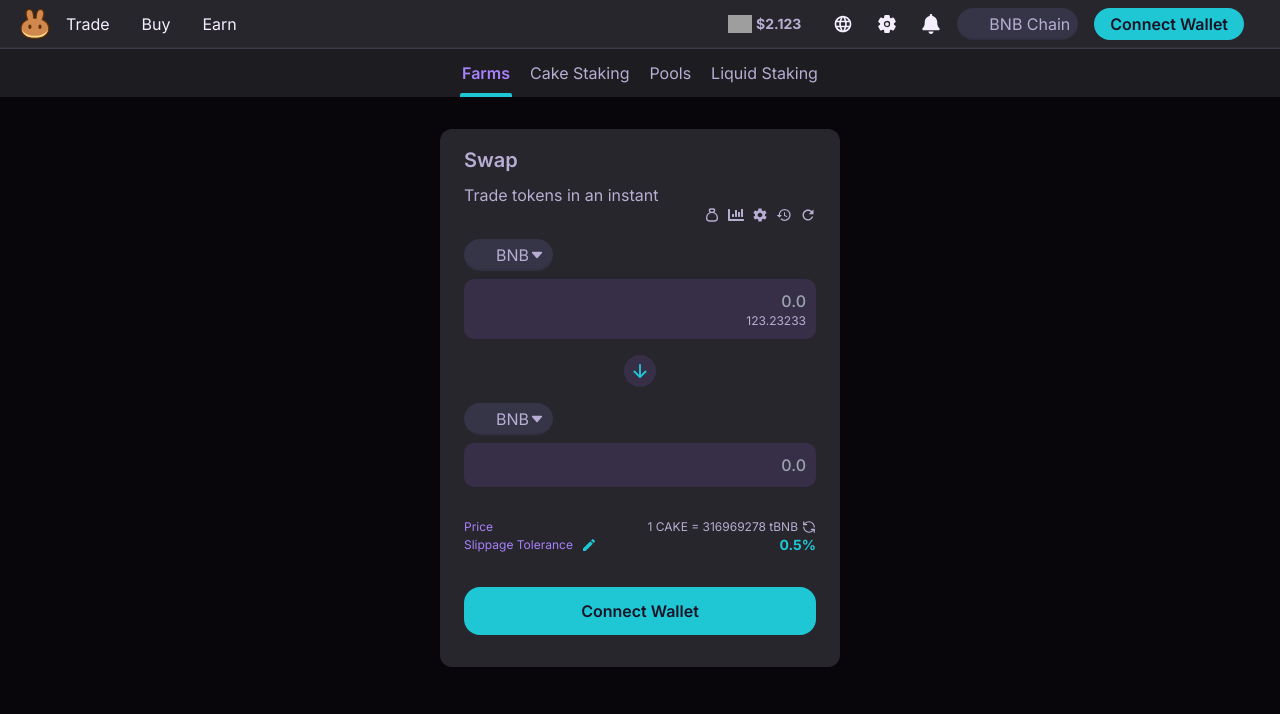
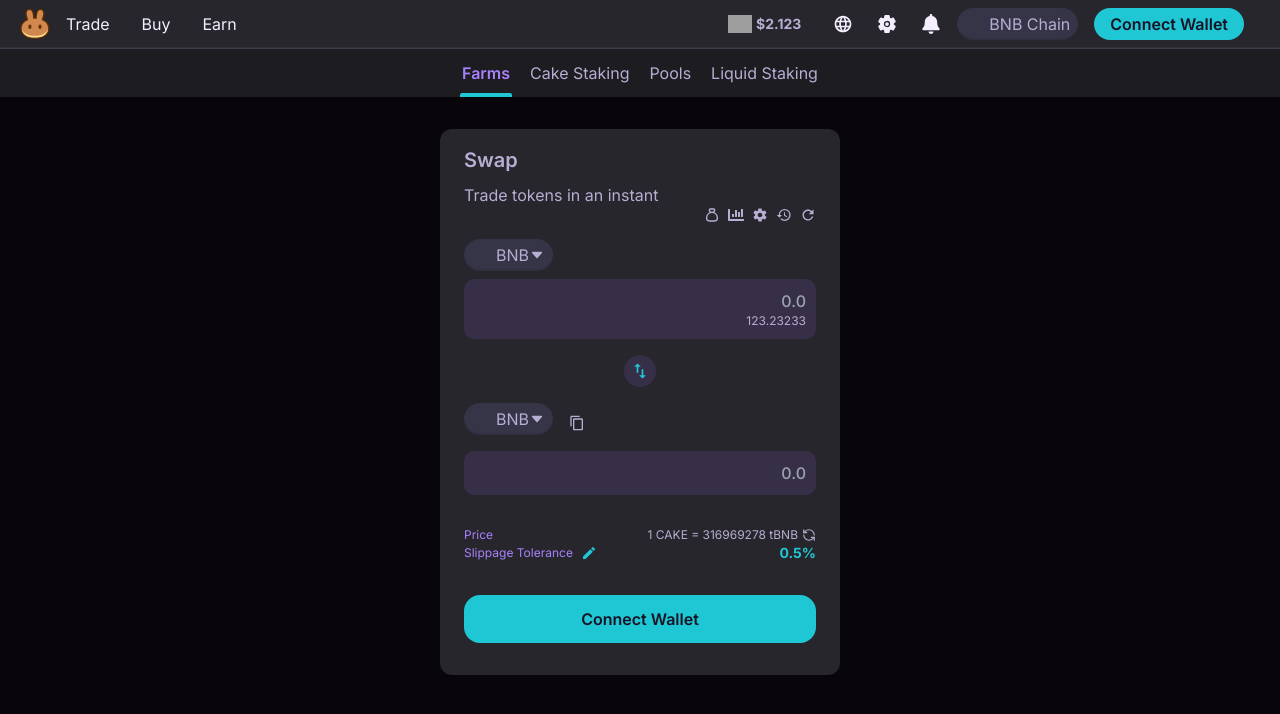
Before and after one commit to ClarkLusm/cakeswap, a Next.js app: page /swap in a window 1280 px wide. Shown: the top 714 px of the page. Built offline with nearby package versions, Linux system fonts and the light colour scheme; grey boxes are pictures that could not be loaded.

Commit message:
Improve swap form

```diff
--- a/package.json
+++ b/package.json
@@ -10,6 +10,7 @@
   },
   "dependencies": {
     "@headlessui/react": "^2.0.4",
+    "classnames": "^2.5.1",
     "next": "14.2.3",
     "react": "^18",
     "react-dom": "^18",
--- a/src/app/swap/page.tsx
+++ b/src/app/swap/page.tsx
@@ -5,11 +5,12 @@
 import { MdOutlineHistory } from "react-icons/md";
 import { IoMdSettings } from "react-icons/io";
 import { IoMdRefresh } from "react-icons/io";
-import { IoArrowDown } from "react-icons/io5";
+import { MdOutlineSwapVert } from "react-icons/md";
 import { LuRefreshCcw } from "react-icons/lu";
 import { MdEdit } from "react-icons/md";
 
 import { TokenSelect } from "@/components/token-select";
+import { CopyButton } from "@/components/copy-button";
 import { BNBToken } from "@/constants/tokens";
 
 import "./swap.scss";
@@ -42,7 +43,7 @@
           </div>
         </div>
         <div className="from-token px-6 mb-4">
-          <TokenSelect activeToken={BNBToken} />
+          <TokenSelect activeToken={BNBToken} className="mb-2" />
           <div className="token-value">
             <input
               type="text"
@@ -56,11 +57,14 @@
         </div>
         <div className="exchange flex justify-center mb-4">
           <button className="exchange-btn">
-            <IoArrowDown />
+            <MdOutlineSwapVert />
           </button>
         </div>
         <div className="to-token px-6 mb-4">
-          <TokenSelect activeToken={BNBToken} />
+          <div className="flex items-center mb-2">
+            <TokenSelect activeToken={BNBToken} className="mr-2" />
+            <CopyButton value="" message="Token address copied" />
+          </div>
           <div className="token-value">
             <input
               type="text"
--- a/src/app/swap/swap.scss
+++ b/src/app/swap/swap.scss
@@ -30,3 +30,11 @@
         }
     }
 }
+
+.exchange-btn {
+    transition: all 300ms;
+    &:hover {
+        background-color: var(--colors-primary);
+        color: #FFFFFF
+    }
+}
--- /dev/null
+++ b/src/components/copy-button/copy-button.scss
@@ -0,0 +1,16 @@
+.copy-button {
+    display: inline-flex;
+    position: relative;
+
+    &_tooltip {
+        position: absolute;
+        left: 100%;
+        top: 0;
+        background-color: #FFFFFF;
+        color: #333333;
+        font-size: 0.8rem;
+        border-radius: 4px;
+        padding: 4px 8px;
+        text-wrap: nowrap;
+    }
+}
--- /dev/null
+++ b/src/components/copy-button/index.tsx
@@ -0,0 +1,34 @@
+import { useState } from "react";
+import { MdContentCopy } from "react-icons/md";
+
+import "./copy-button.scss";
+
+type CopyProps = {
+  value: string;
+  message?: string;
+};
+
+export function CopyButton({ value, message }: CopyProps) {
+  const [copied, setCopied] = useState(false);
+  let debounce: any;
+
+  const onCopy = () => {
+    navigator.clipboard.writeText(value);
+    clearTimeout(debounce);
+    setCopied(true);
+    debounce = setTimeout(() => {
+      setCopied(false);
+    }, 1000);
+  };
+
+  return (
+    <div className="copy-button">
+      <button onClick={onCopy}>
+        <MdContentCopy />
+      </button>
+      {copied && (
+        <div className="copy-button_tooltip">{message || "Copied"}!</div>
+      )}
+    </div>
+  );
+}
```
